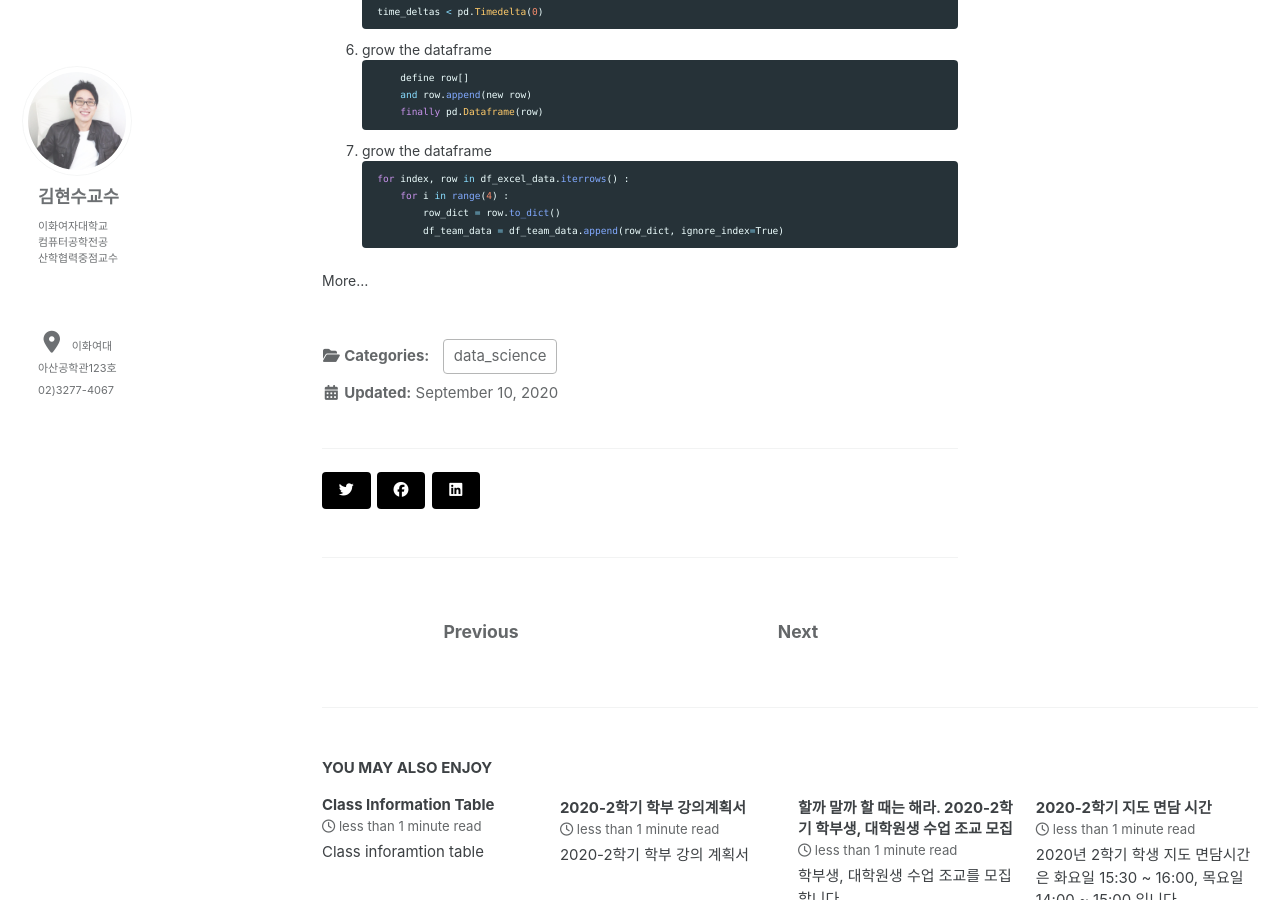
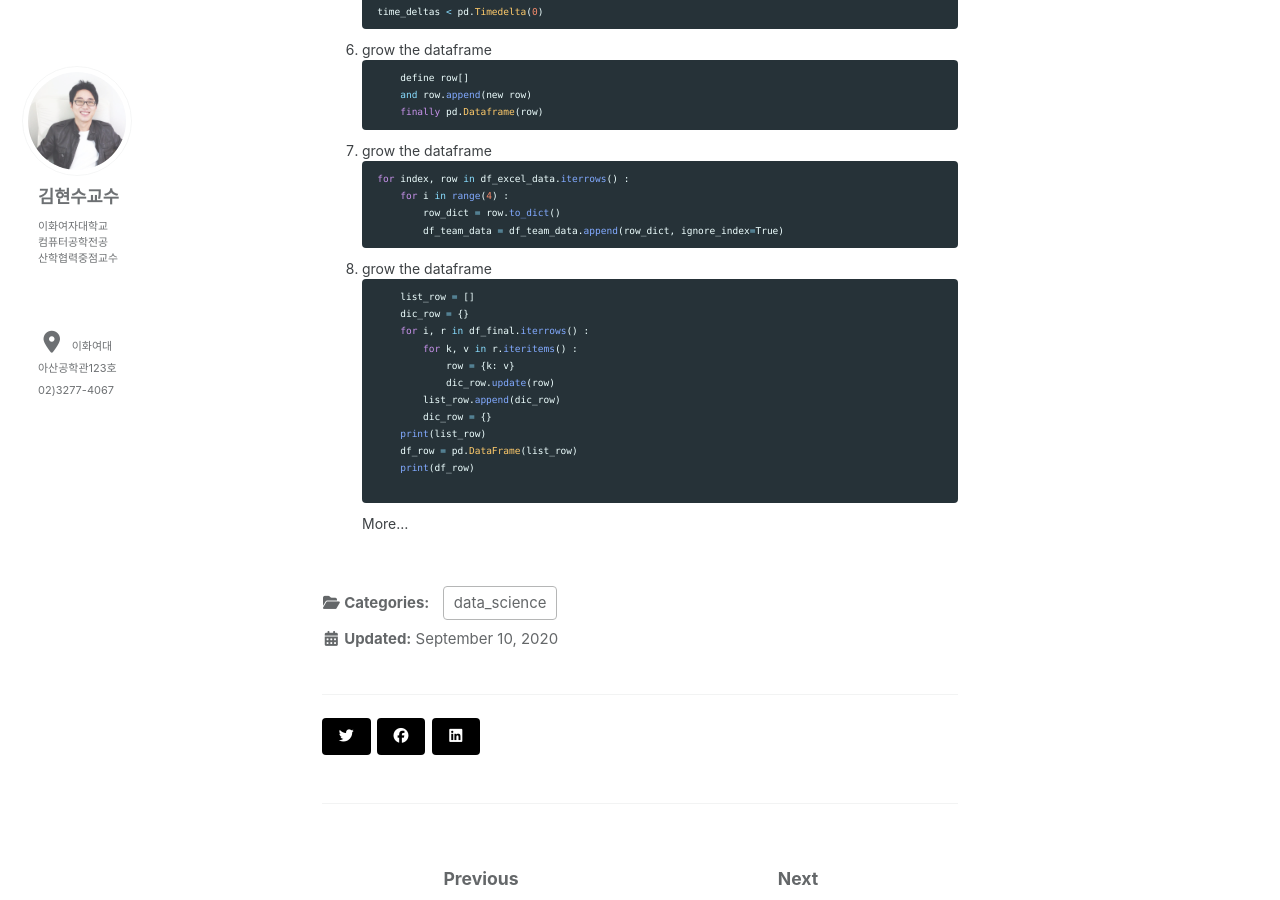
Before and after one commit to faculty-hieonn/faculty-hieonn.github.io, a Jekyll site: the page built from _posts/2020-09-10-pandas.md, in a window 1280 px wide and 900 px high, scrolled down 635 px. Built offline with Jekyll 4.4.1, drawn with Linux system fonts in a browser that asks for light colours; cached includes are drawn as plain includes; nearby versions of some CDN libraries.

Commit message:
pandas updates

````diff
--- a/_posts/2020-09-10-pandas.md
+++ b/_posts/2020-09-10-pandas.md
@@ -50,5 +50,19 @@ Pandas Use
 			row_dict = row.to_dict()
 			df_team_data = df_team_data.append(row_dict, ignore_index=True)
    ```
+8. grow the dataframe
+	```python
+		list_row = []
+		dic_row = {}
+		for i, r in df_final.iterrows() :
+			for k, v in r.iteritems() :
+				row = {k: v}
+				dic_row.update(row)
+			list_row.append(dic_row)
+			dic_row = {}
+		print(list_row)
+		df_row = pd.DataFrame(list_row)
+		print(df_row)
 
+	```
 More...
````
